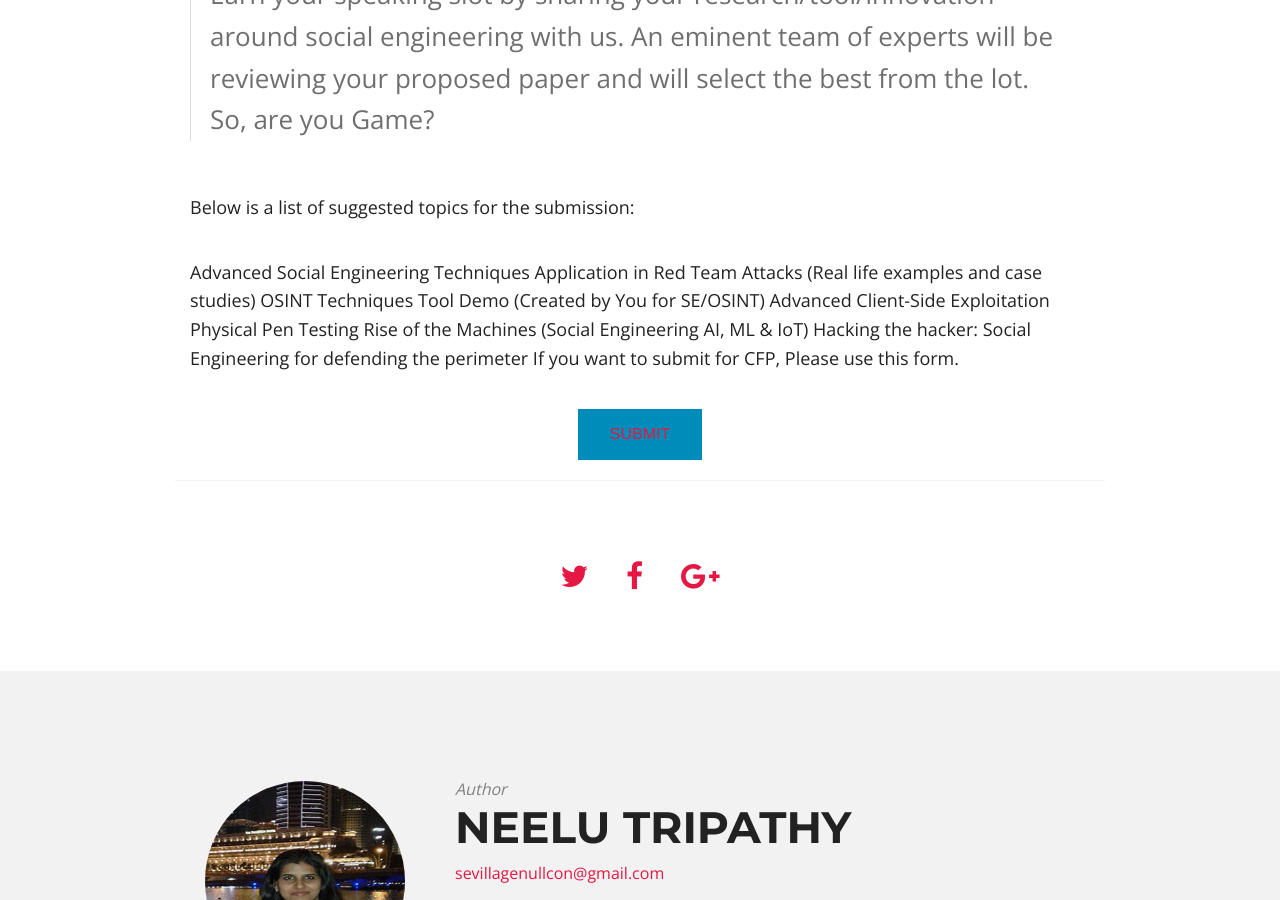
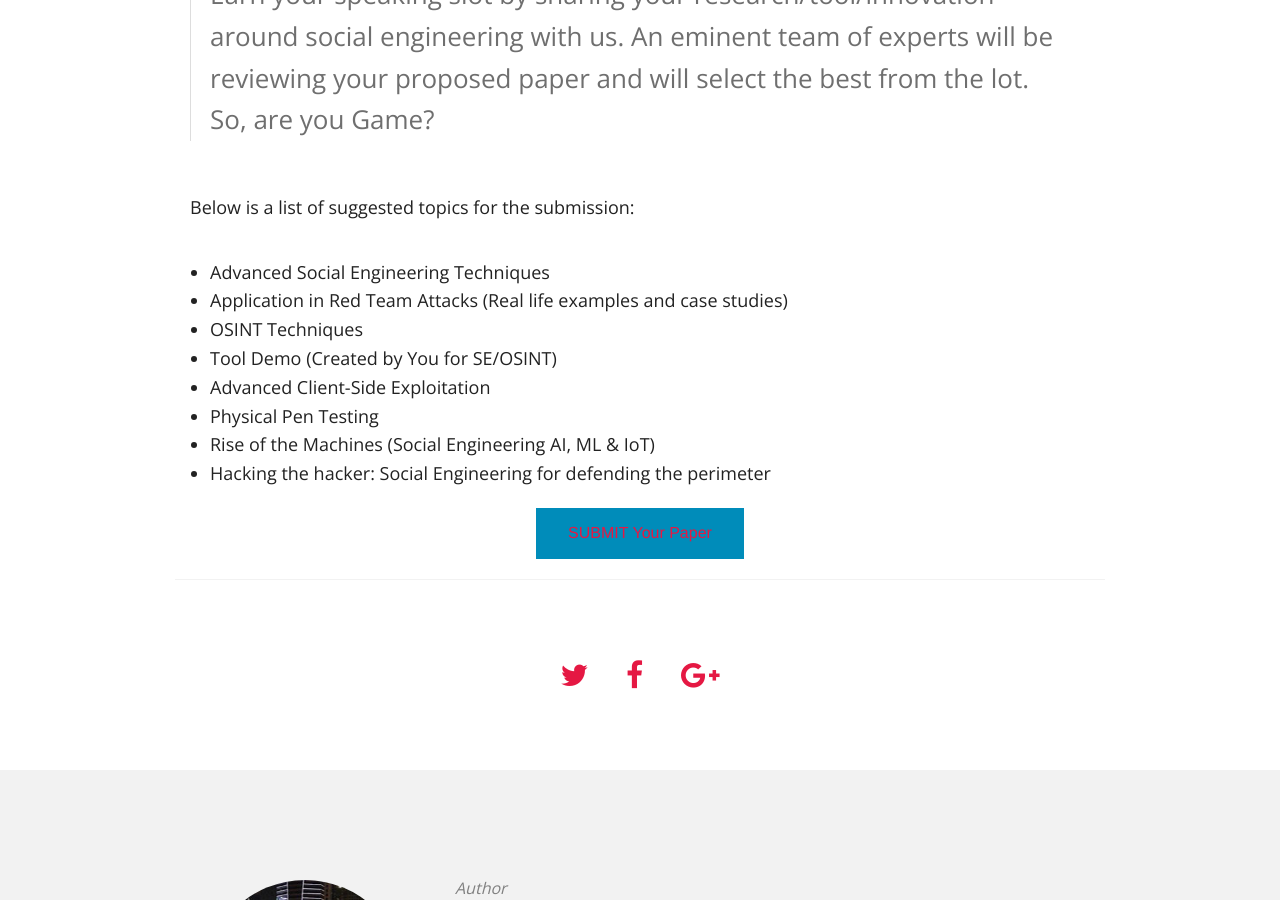
Before and after one commit to sevillage/sevillage, a Jekyll site: the page built from _posts/2018-01-18-cfp.md, in a window 1280 px wide and 900 px high, scrolled down 580 px. Built offline with Jekyll 4.4.1, drawn with Linux system fonts in a browser that asks for light colours; nearby versions of some CDN libraries.

Commit message:
minor changes

```diff
--- a/_posts/2018-01-18-cfp.md
+++ b/_posts/2018-01-18-cfp.md
@@ -15,14 +15,13 @@ The wait is over. Call For Papers for SE Village (NullCon 2018) is OPEN.
 
 Below is a list of suggested topics for the submission:
 
-Advanced Social Engineering Techniques
-Application in Red Team Attacks (Real life examples and case studies)
-OSINT Techniques
-Tool Demo (Created by You for SE/OSINT)
-Advanced Client-Side Exploitation
-Physical Pen Testing
-Rise of the Machines (Social Engineering AI, ML & IoT)
-Hacking the hacker: Social Engineering for defending the perimeter
-If you want to submit for CFP, Please use this form.
+* Advanced Social Engineering Techniques
+* Application in Red Team Attacks (Real life examples and case studies)
+* OSINT Techniques
+* Tool Demo (Created by You for SE/OSINT)
+* Advanced Client-Side Exploitation
+* Physical Pen Testing
+* Rise of the Machines (Social Engineering AI, ML & IoT)
+* Hacking the hacker: Social Engineering for defending the perimeter
 
-<center><a href="https://docs.google.com/forms/d/e/1FAIpQLSd-dMgdeOjJr4E1VfycPXZ8ClLbm9Yn0kmCbNW7hYO3a5L0cQ/viewform" class="button">SUBMIT</a></center>
+<center><a href="https://docs.google.com/forms/d/e/1FAIpQLSd-dMgdeOjJr4E1VfycPXZ8ClLbm9Yn0kmCbNW7hYO3a5L0cQ/viewform" class="button">SUBMIT Your Paper</a></center>
```
Also changed, not shown: cfp.md (+1 -3 lines).
